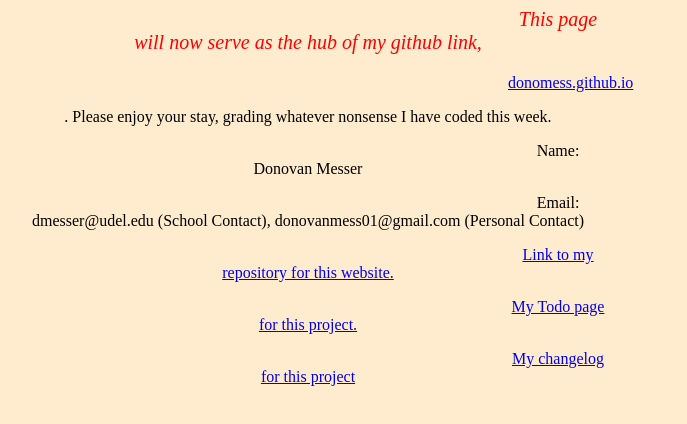
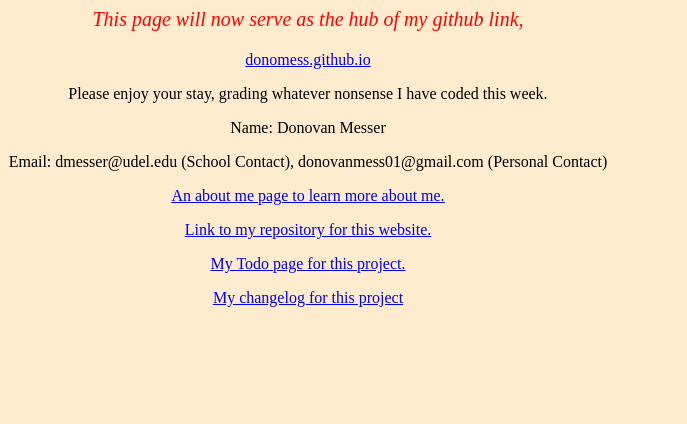
Before and after one commit to donomess/donomess.github.io, a plain HTML site: page index.html in a window 1280 px wide. Shown: the whole page, without its empty margins (0-687 px from the left). Drawn offline with Linux system fonts and the light colour scheme.

Commit message:
Added about me section, realized last commit fixed nothing.

```diff
--- a/index.html
+++ b/index.html
@@ -5,10 +5,13 @@
     </head>
     <body>
         <p class="important">
-            This page will now serve as the hub of my github link, <a href=donomess.github.io><p>donomess.github.io</p></a>. Please enjoy your stay, grading whatever nonsense I have coded this week.
+            This page will now serve as the hub of my github link,
+            <a href=donomess.github.io><p>donomess.github.io</p></a>
+            Please enjoy your stay, grading whatever nonsense I have coded this week.
         </p>
         <p>Name: Donovan Messer</p>
         <p>Email: dmesser@udel.edu (School Contact), donovanmess01@gmail.com (Personal Contact)</p>
+        <a href=https://donomess.github.io/aboutme.html><p>An about me page to learn more about me.</p></a>
         <a href=https://github.com/donomess/donomess.github.io><p>Link to my repository for this website.</p></a>
         <a href=https://donomess.github.io/TODO.html><p>My Todo page for this project.</p></a>
         <a href=https://donomess.github.io/Changelog.html><p>My changelog for this project</p></a>
--- a/indexstyle.css
+++ b/indexstyle.css
@@ -2,7 +2,6 @@ body{
     font-size: 16px;
     background-color: blanchedalmond;
     text-align: center;
-    text-indent: 500px;
     width: 600px;
     color: black;
 }
```
